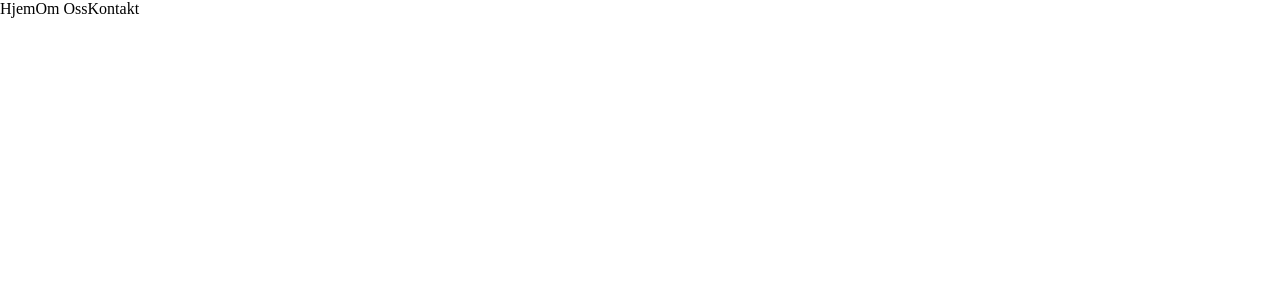
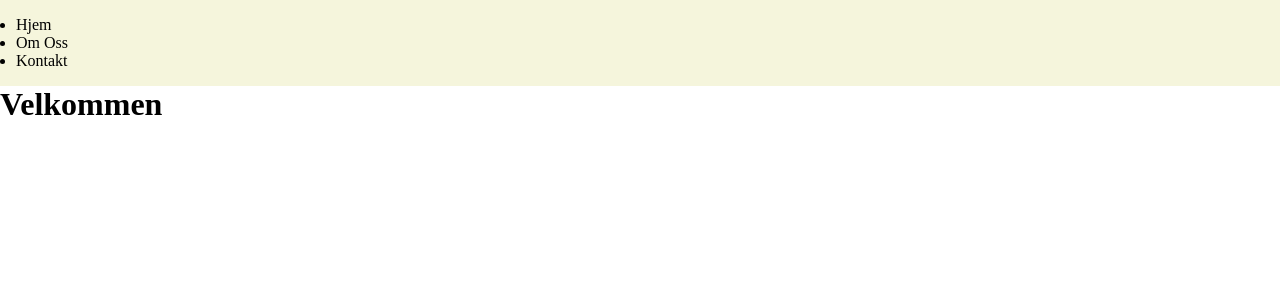
Before and after one commit to btfredr/reactjava, a Next.js app in the folder frontend/: page / in a window 1280 px wide. Shown: the top 300 px of the page. Built offline with nearby package versions, Linux system fonts and the light colour scheme.

Commit message:
added next link

```diff
--- a/frontend/src/app/components/Nav.js
+++ b/frontend/src/app/components/Nav.js
@@ -1,16 +1,25 @@
+import React from 'react';
+import Link from 'next/link';
+
 export default function Nav() {
     return (
         <div className="nav">
             <ul className="nav-list">
-                <a href="" className="nav-link">
-                    Hjem
-                </a>
-                <a href="" className="nav-link">
-                    Om Oss
-                </a>
-                <a href="" className="nav-link">
-                    Kontakt
-                </a>
+                <li className="nav-item">
+                    <Link href="/">
+                        <a>Hjem</a>
+                    </Link>
+                </li>
+                <li className="nav-item">
+                    <Link href="/">
+                        <a>Om Oss</a>
+                    </Link>
+                </li>
+                <li className="nav-item">
+                    <Link href="/">
+                        <a>Kontakt</a>
+                    </Link>
+                </li>
             </ul>
         </div>
     )
--- a/frontend/src/app/globals.css
+++ b/frontend/src/app/globals.css
@@ -14,3 +14,12 @@ a {
   color: inherit;
   text-decoration: none;
 }
+
+/* Nav Styling */
+
+.nav {
+  display: flex;
+  flex-direction: space-between;
+  background-color: beige;
+  padding: 1em;
+}
--- a/frontend/src/app/page.js
+++ b/frontend/src/app/page.js
@@ -1,11 +1,13 @@
-import Image from "next/image";
-import styles from "./globals.css";
-import Nav from "./components/Nav.js";
+import Nav from "./components/nav";
 
 export default function Home() {
   return (
     <>
       <Nav />
+
+      <div className="main">
+        <h1>Velkommen</h1>
+      </div>
     </>
   );
 }
```
